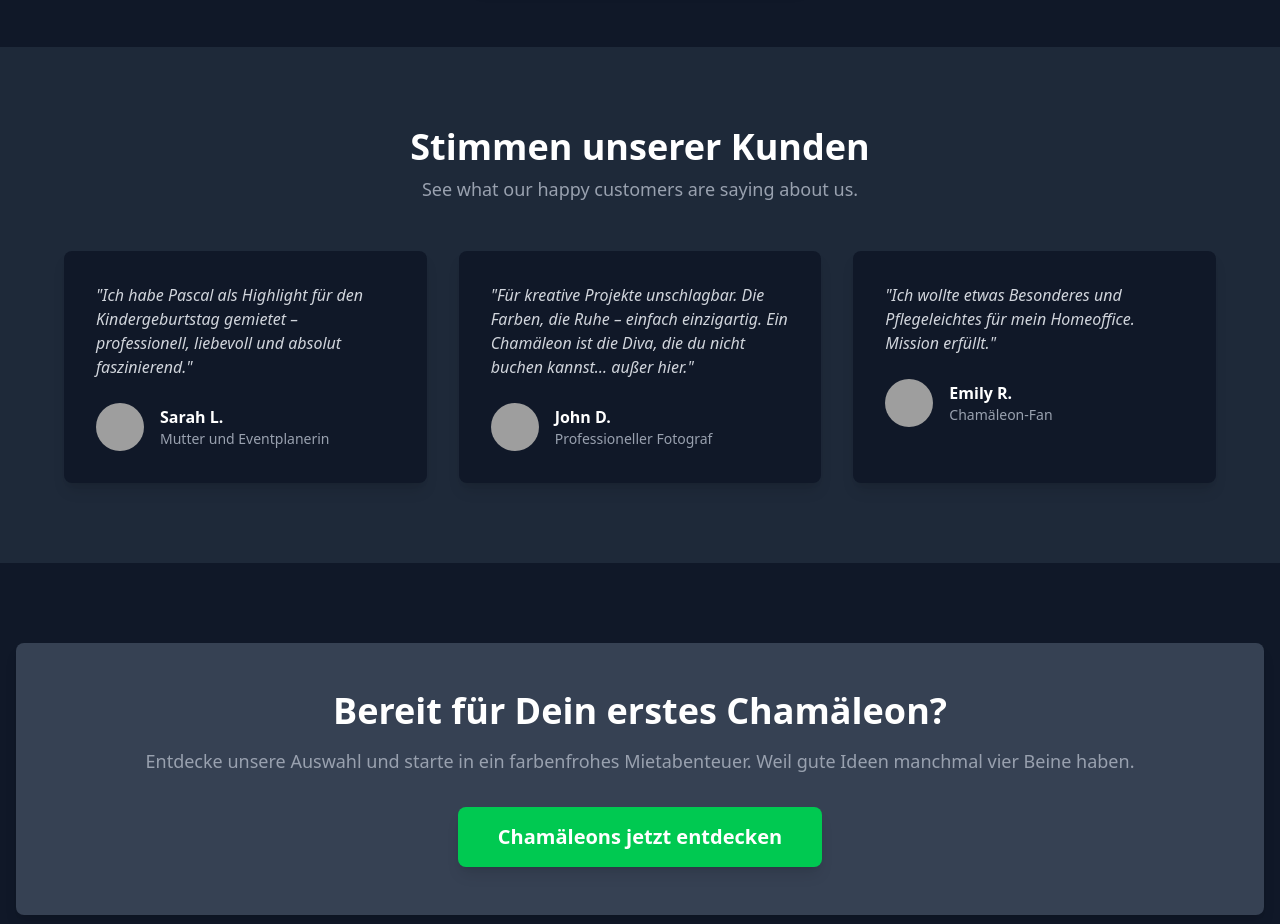
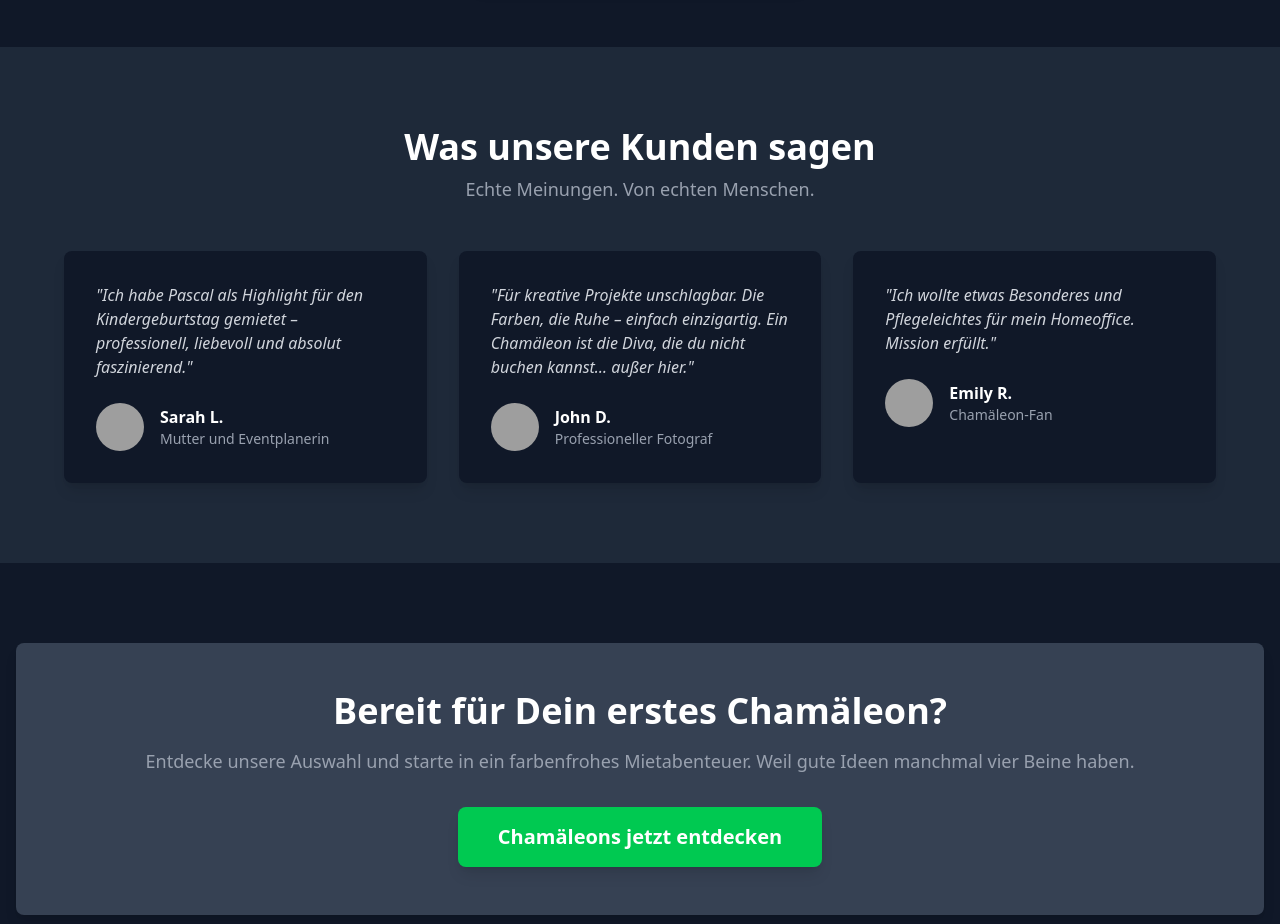
Before and after one commit to croeer/rent-a-chameleon, an Astro site: page / in a window 1280 px wide. Shown: the part 2900-3824 px from the top of the page. Built offline with nearby package versions, Linux system fonts and the light colour scheme; Astro itself is replaced by a stand-in of ours; grey boxes are pictures that could not be loaded.

Commit message:
fix: translate testimonial subheader

```diff
--- a/src/components/Testimonials.astro
+++ b/src/components/Testimonials.astro
@@ -27,9 +27,9 @@ const testimonials = [
 <section id="testimonials" class="py-20 bg-gray-800">
   <div class="container mx-auto px-4">
     <div class="text-center mb-12">
-      <h2 class="text-4xl font-extrabold">Stimmen unserer Kunden</h2>
+      <h2 class="text-4xl font-extrabold">Was unsere Kunden sagen</h2>
       <p class="text-lg text-gray-400 mt-2">
-        See what our happy customers are saying about us.
+        Echte Meinungen. Von echten Menschen.
       </p>
     </div>
     <div class="grid md:grid-cols-3 gap-8 max-w-6xl mx-auto">
```
